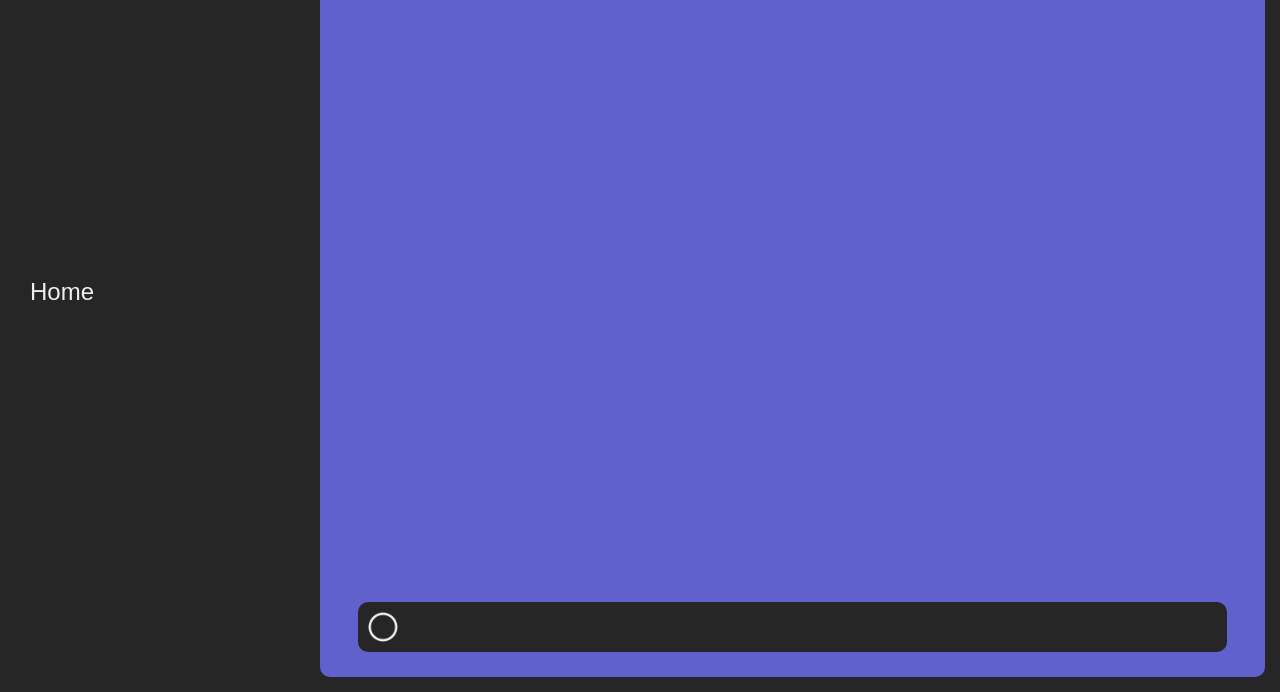
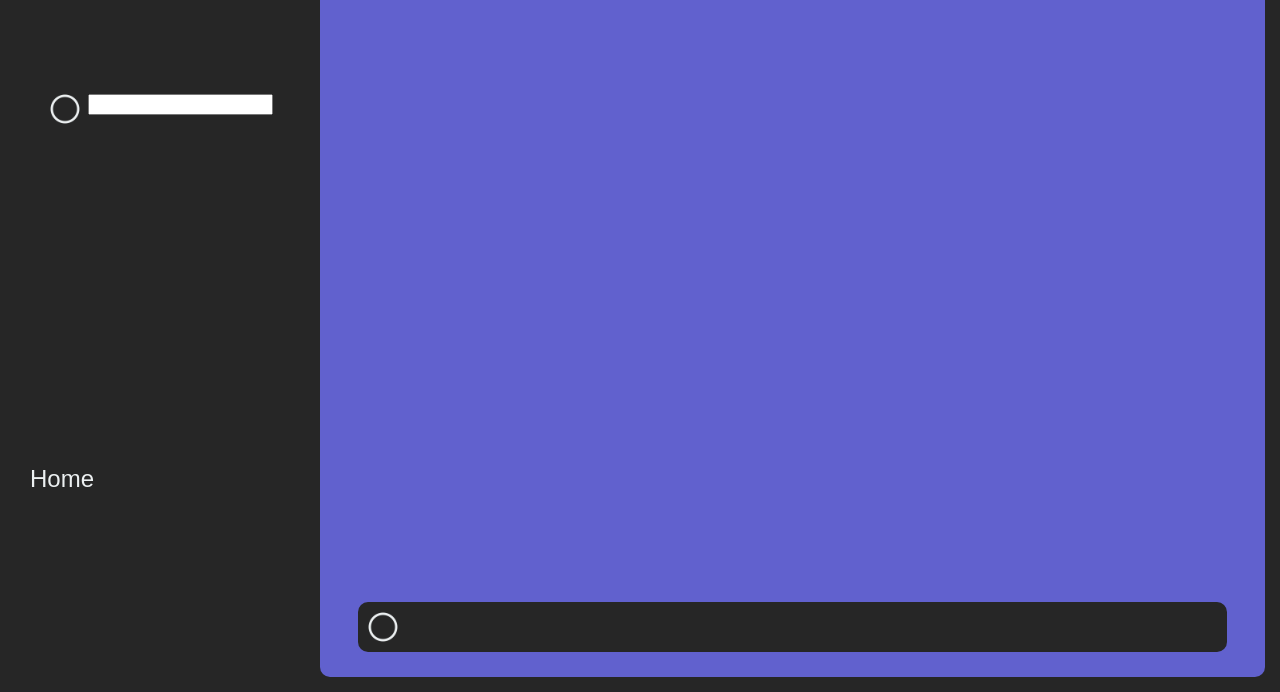
Before and after one commit to MarekRykaczewski/todo-app, a website built with webpack: page dist/index.html in a window 1280 px wide. Shown: the part 108-800 px from the top of the page. Built offline with nearby package versions, Linux system fonts and the light colour scheme.

Commit message:
add new list button and input field

```diff
--- a/dist/index.html
+++ b/dist/index.html
@@ -12,6 +12,10 @@
 
     <div id="content">
         <div id="sidebar">
+            <div id="new-list-bar">
+                <button id="new-list-button" class="submit-button"></button>
+                <input type="text" id="new-list-input" name="new-list-input">
+            </div>
             <div id="homelist" class="userlist">
                 <div> Home </div>
             </div>
```
